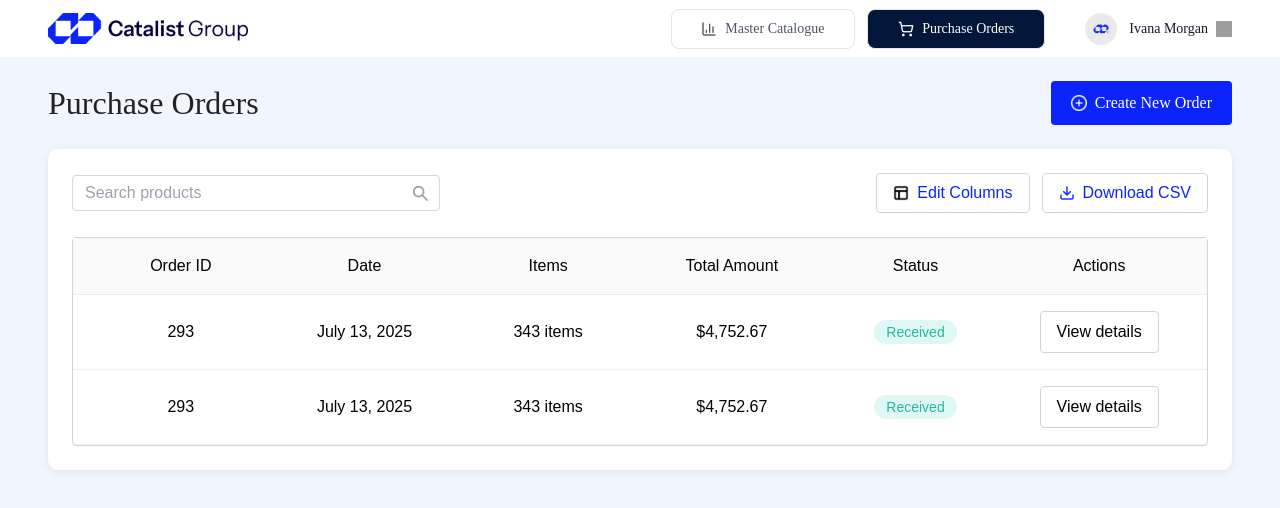
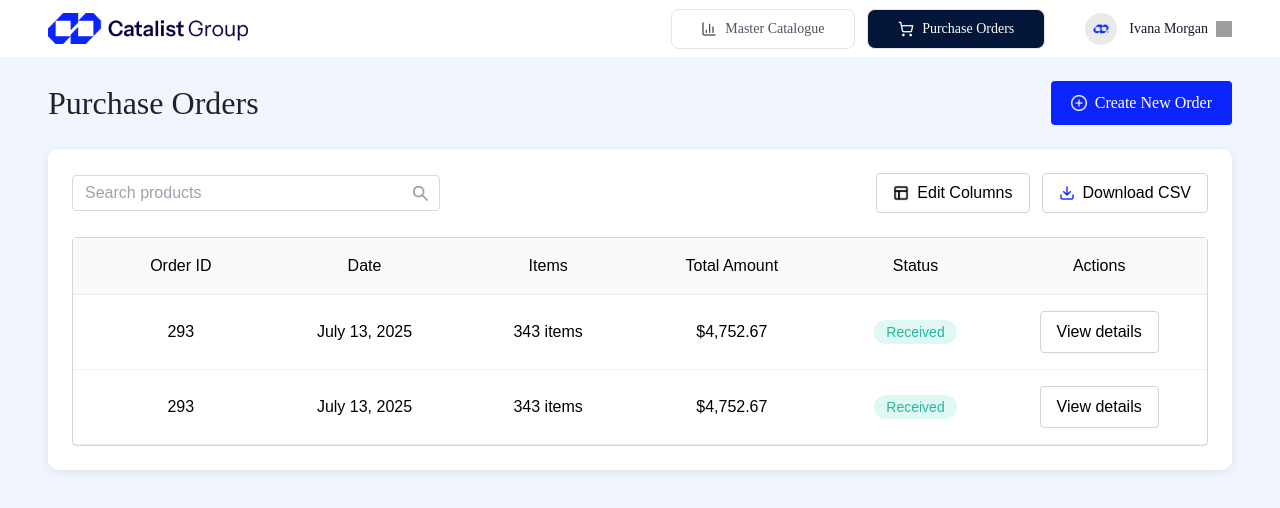
Before and after one commit to Iweisc/catalist, a React (Create React App) app: page /purchase-orders in a window 1280 px wide. Shown: the top 508 px of the page. Built offline with nearby package versions, Linux system fonts and the light colour scheme; grey boxes are pictures that could not be loaded.

Commit message:
Change text colour

```diff
--- a/src/pages/PurchaseOrdersPage/PurchaseOrdersPage.css
+++ b/src/pages/PurchaseOrdersPage/PurchaseOrdersPage.css
@@ -104,7 +104,7 @@
     display: flex;
     align-items: center;
     gap: 8px;
-    color: #0B24FB;
+    color: #000000;
 }
 
 .po-edit-columns-btn img,
```
